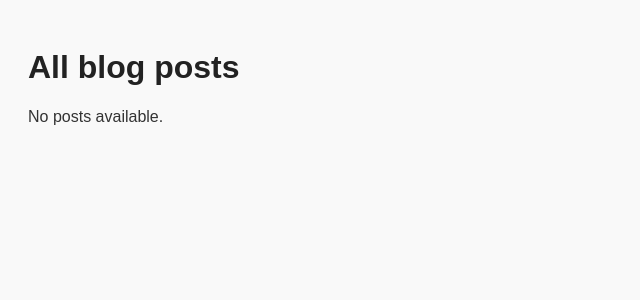
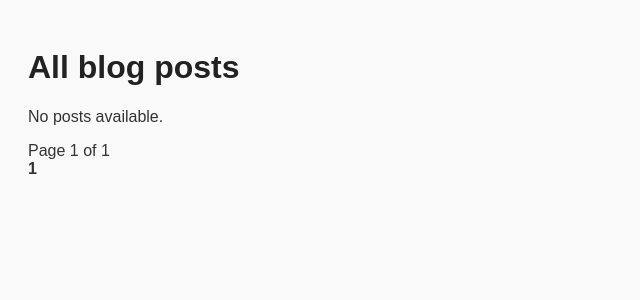
Before and after one commit to mr-dargi/MyBlog, a Django app: page / in a window 1280 px wide. Shown: the top 300 px of the page, without its empty margins (0-640 px from the left). Run offline with Django 5.2, Linux system fonts and the light colour scheme; data that the repository does not hold is empty.

Commit message:
Add paginator

```diff
--- a/blog/templates/blog/post_list.html
+++ b/blog/templates/blog/post_list.html
@@ -13,7 +13,7 @@ Template to display list of blog posts
     <body>
         <h1>All blog posts</h1>
 
-        {% for post in posts %}
+        {% for post in page_obj %}
             <h2>
                 <a href="{% url 'blog:detail' post.pk %}">
                     {{ post.title }}
@@ -25,5 +25,30 @@ Template to display list of blog posts
         {% empty %}
             <p>No posts available.</p>
         {% endfor %}
+
+
+        <div class="pagination">
+            <span>
+                Page {{ page_obj.number }} of {{ page_obj.paginator.num_pages }}
+            </span>
+
+            <div>
+                {% if page_obj.has_previous %}
+                    <a href="?page={{ page_obj.previous_page_number }}">Previous</a>
+                {% endif %}
+
+                {% for num in page_obj.paginator.page_range %}
+                    {% if page_obj.number == num %}
+                        <strong>{{ num }}</strong>
+                    {% else %}
+                        <a href="?page={{ num }}">{{ num }}</a>
+                    {% endif %}
+                {% endfor %}
+
+                {% if page_obj.has_next %}
+                    <a href="?page={{ page_obj.next_page_number }}">Next</a>
+                {% endif %}
+            </div>
+        </div>
     </body>
 </html>
--- a/blog/views.py
+++ b/blog/views.py
@@ -1,4 +1,5 @@
 from django.shortcuts import render, redirect, get_object_or_404
+from django.core.paginator import Paginator
 from .models import Post, Comment
 from django.http import HttpResponse
 from .forms import CommentForm
@@ -9,7 +10,12 @@ Create view for show all posts in database
 """
 def post_list(request):
     posts = Post.objects.all().order_by("-create_at")
-    return render(request, "blog/post_list.html", {"posts": posts})
+    paginator = Paginator(posts, 5)
+    # Get current page number from GET parameter (?page=2)
+    page_number = request.GET.get("page")
+    # Get the page object
+    page_obj = paginator.get_page(page_number)
+    return render(request, "blog/post_list.html", {"page_obj": page_obj})
 
 
 """
```
